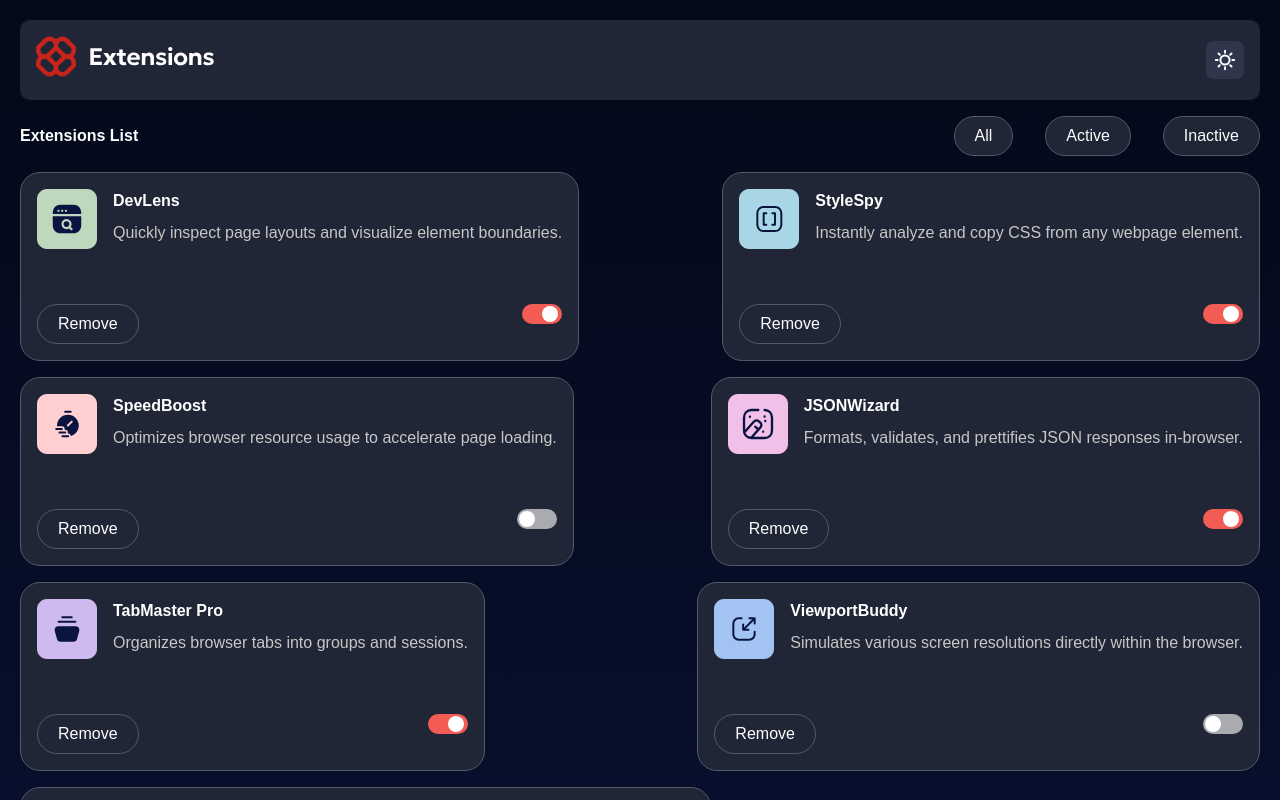
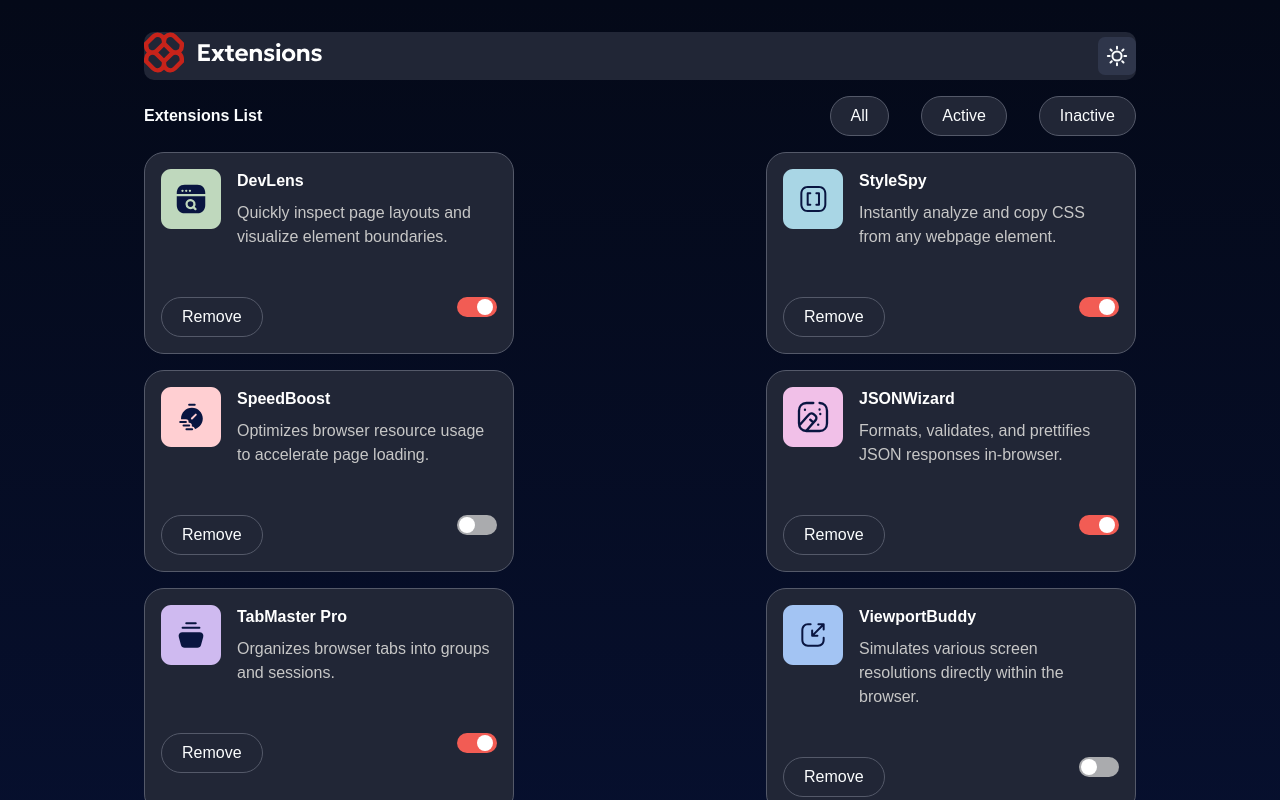
Before and after one commit to FranciscoFrontEndDeveloper/browserExtensionsManagerUiMain, an Angular app: page / in a window 1280 px wide. Shown: the top 800 px of the page. Built offline with nearby package versions, Linux system fonts and the light colour scheme; a web font is replaced by a local one.

Commit message:
grid final style finished

```diff
--- a/src/app/app.component.sass
+++ b/src/app/app.component.sass
@@ -19,7 +19,6 @@
   flex-direction: row
   justify-content: space-between
   background: $background
-  padding: 1rem
   align-items: center
   border-radius: 10px
 
@@ -31,11 +30,11 @@
   border-radius: 7px
 .superMainDark
   @include darkMode(linear-gradient(180deg, #040918 0%, #091540 100%))
+  padding: 1rem
 
 .superMainlight
   @include lightMode(linear-gradient(180deg, #EBF2FC 0%, #EEF8F9 100%))
-
-
+  padding: 1rem
 
 .mainContainer
   margin: 0
@@ -85,3 +84,5 @@
     &__buttonActs
       width: auto
       justify-content: space-between
+  .superMainDark, .superMainlight
+    padding: 2rem 9rem;
--- a/src/app/components/cardextension/cardextension.component.sass
+++ b/src/app/components/cardextension/cardextension.component.sass
@@ -3,9 +3,9 @@
    border: $border
    border-radius: 20px
    padding: 1rem
-   width: auto
 .cardExtContDark
  @include backCard(hsl(226, 25%, 17%),1px solid hsl(226, 11%, 37%))
+ width: 19rem
  div:nth-child(1)
   display: flex
   flex-direction: row
@@ -48,5 +48,5 @@
       flex-direction: row
       flex-wrap: wrap
       justify-content: space-between
-   .cardExtCont
-      width: 22rem
+   .cardExtContDark, .cardExtContLight
+      width: 21rem
```
